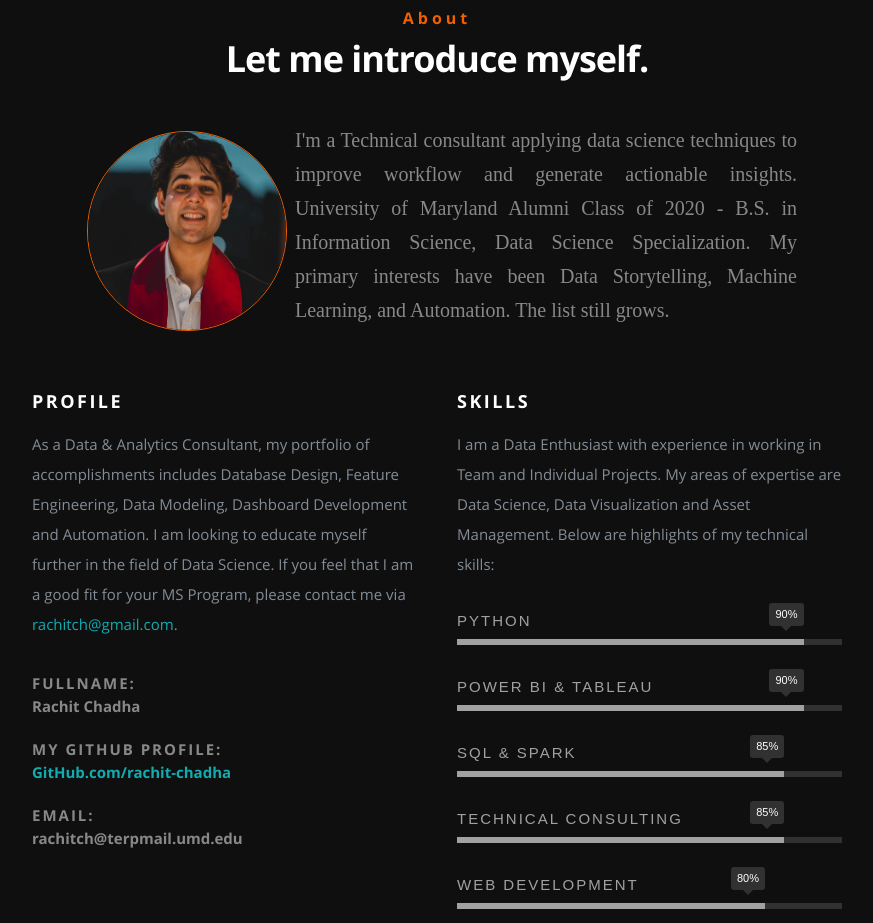
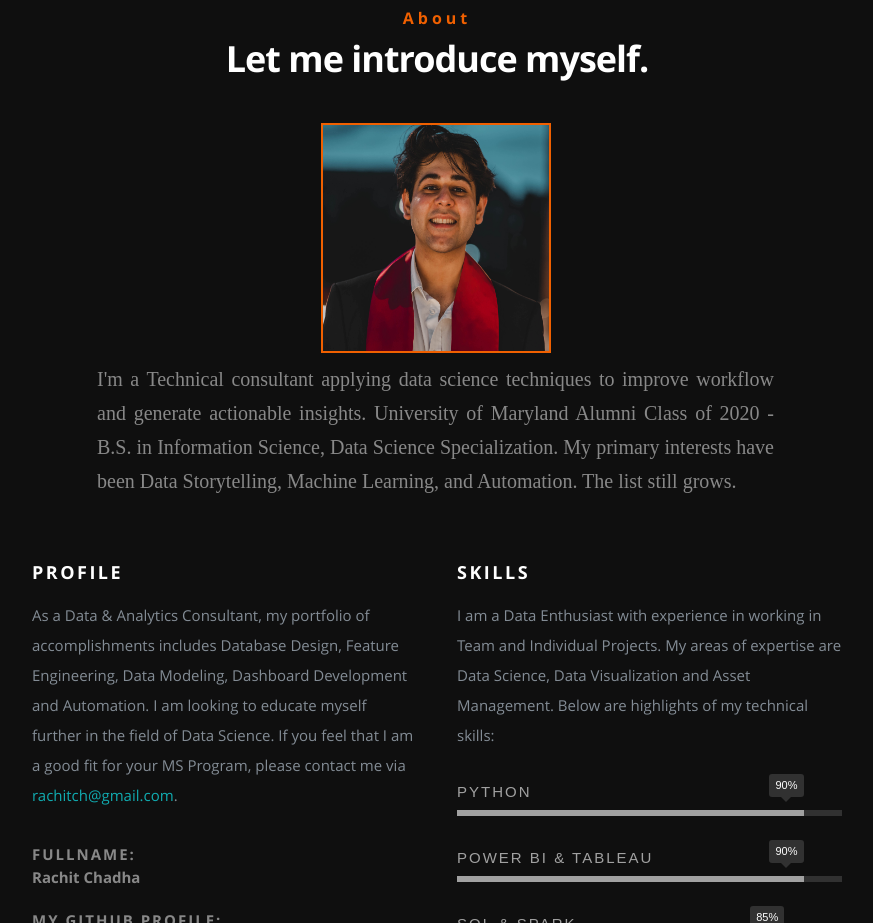
Before and after one commit to rachit-chadha/rachit-chadha.github.io, a plain HTML site: page index.html in a window 1280 px wide. Shown: the part 917-1840 px from the top of the page, without its empty margins (203-1076 px from the left). Drawn offline with nearby package versions, Linux system fonts and the light colour scheme.

Commit message:
Update layout.css

```diff
--- a/css/layout.css
+++ b/css/layout.css
@@ -257,20 +257,20 @@ ul#nav li.current a { color: #F06000; }
 
 .intro-info {
   margin-top: 4.2rem;
-  margin-right: -30px;
-  margin-left: -50px;
+  margin-right: -7px;
+  margin-left: -10px;
 }
 .intro-info img {
-  height: 20rem;
-  width: 20rem;
-  border-radius: 50%;
-  border:1px solid #F06000;
-  margin: .8rem .8rem 0 3rem;
-  float: left;
+  height: 23rem;
+  width: 23rem;
+  border:2px solid #F06000;
+  margin: 0 auto;
+  float: top ;
 }
 .intro-info .lead {
   text-align: justify;
-  padding-left: 21rem;
+  padding-left: -1rem;
+  padding-right: -1rem;
 }
 
 .about-content {
```
